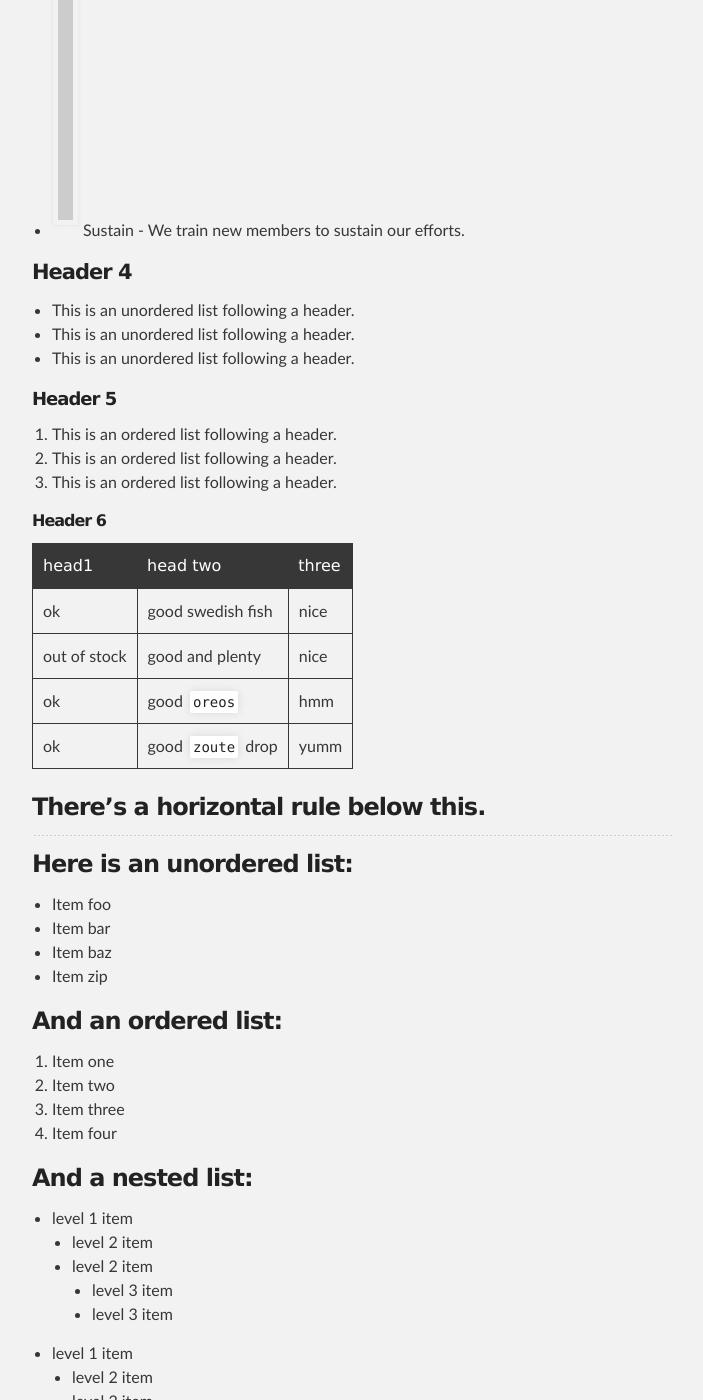
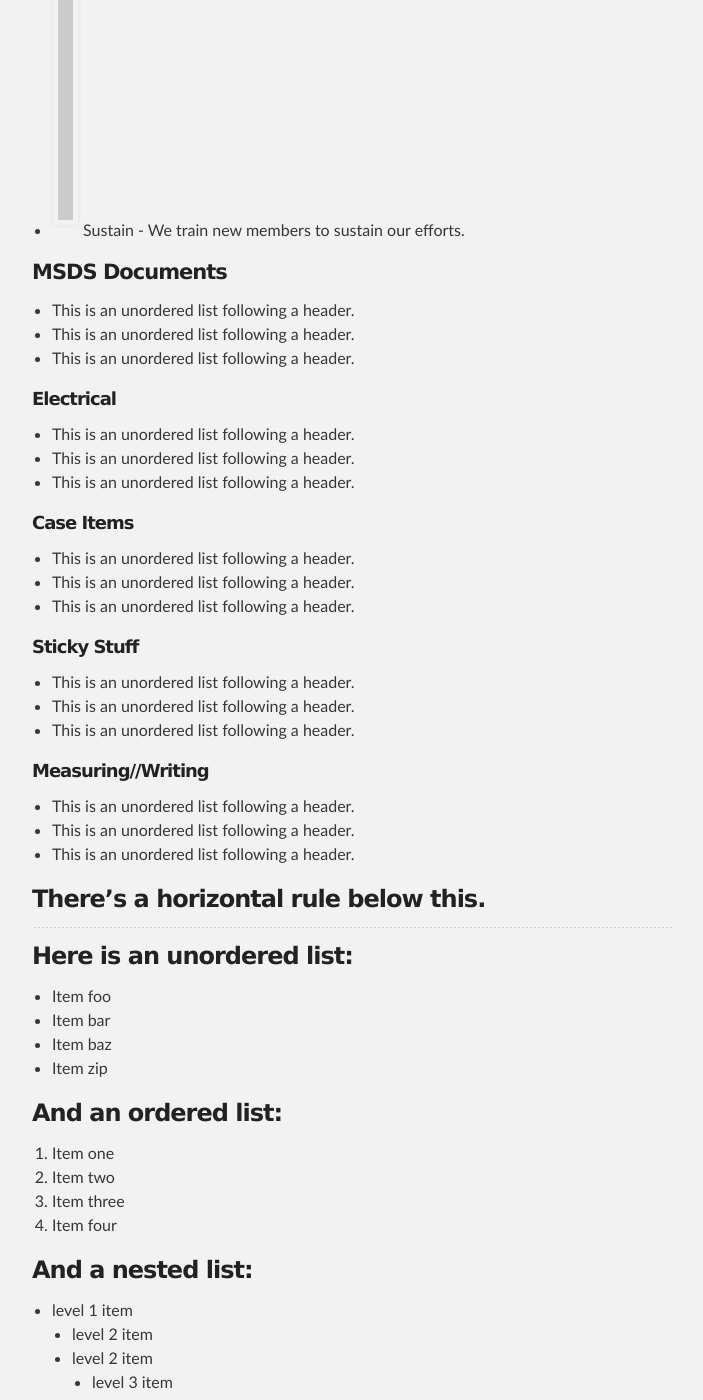
Before and after one commit to FRC900/ZebraSafeSite, a Jekyll site: the page built from index.md, in a window 1280 px wide and 1400 px high, scrolled down 6330 px. Shown: the whole window, without its empty margins (288-991 px from the left). Built offline with Jekyll 4.4.1, drawn with Linux system fonts in a browser that asks for light colours.

Commit message:
Update index.md

```diff
--- a/index.md
+++ b/index.md
@@ -10,26 +10,35 @@ layout: default
 *   ![#207d41](https://placehold.it/15/207d41/000000?text=+) Standardize - We've standardized our cleanup with checklists.
 *   ![#584298](https://placehold.it/15/584298/000000?text=+) Sustain - We train new members to sustain our efforts.
 
-#### Header 4
+#### MSDS Documents
 
 *   This is an unordered list following a header.
 *   This is an unordered list following a header.
 *   This is an unordered list following a header.
 
-##### Header 5
+##### Electrical
 
-1.  This is an ordered list following a header.
-2.  This is an ordered list following a header.
-3.  This is an ordered list following a header.
+*   This is an unordered list following a header.
+*   This is an unordered list following a header.
+*   This is an unordered list following a header.
 
-###### Header 6
+##### Case Items
 
-| head1        | head two          | three |
-|:-------------|:------------------|:------|
-| ok           | good swedish fish | nice  |
-| out of stock | good and plenty   | nice  |
-| ok           | good `oreos`      | hmm   |
-| ok           | good `zoute` drop | yumm  |
+*   This is an unordered list following a header.
+*   This is an unordered list following a header.
+*   This is an unordered list following a header.
+
+##### Sticky Stuff
+
+*   This is an unordered list following a header.
+*   This is an unordered list following a header.
+*   This is an unordered list following a header.
+
+##### Measuring//Writing
+
+*   This is an unordered list following a header.
+*   This is an unordered list following a header.
+*   This is an unordered list following a header.
 
 ### There's a horizontal rule below this.
 
```
